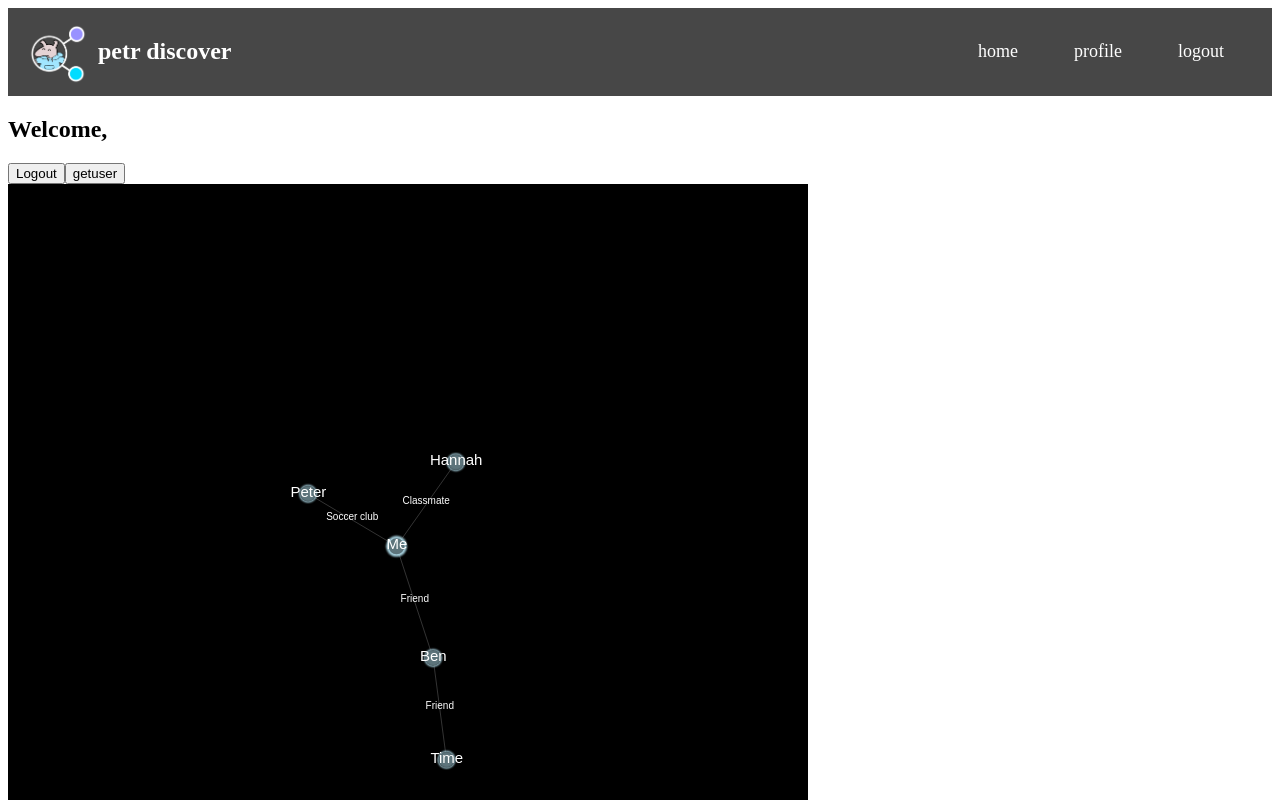
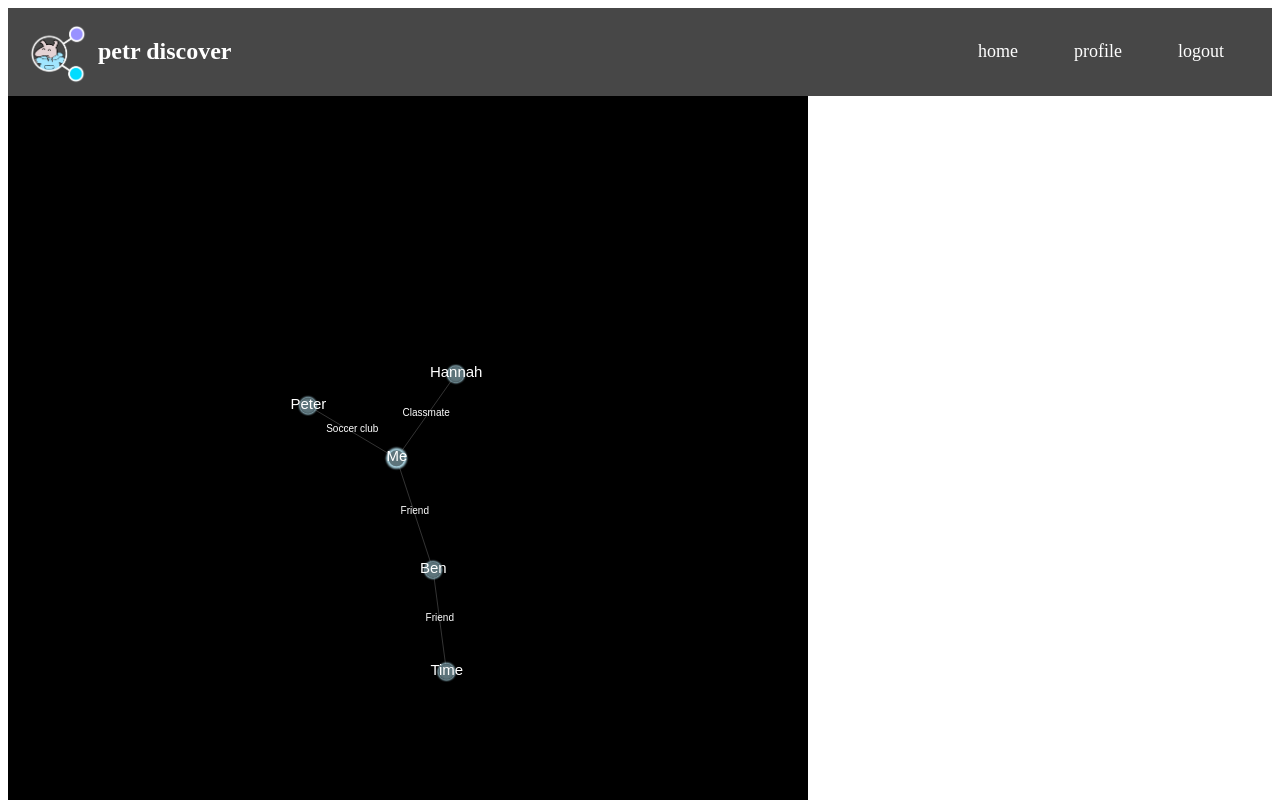
Before and after one commit to petr-discover/frontend, a React (Vite) app in the folder frontend/: page /dashboard in a window 1280 px wide. Shown: the top 800 px of the page. Built offline with nearby package versions, Linux system fonts and the light colour scheme.

Commit message:
style: fixed button layout

```diff
--- a/frontend/src/components/Dashboad/DashboardPage.jsx
+++ b/frontend/src/components/Dashboad/DashboardPage.jsx
@@ -1,36 +1,13 @@
 import React, {useState, useEffect } from "react"
-import { useNavigate } from "react-router-dom";
 import Graph from "../Graph/Graph";
 import NavBar from './NavBar'
 
 const Dashboard = () => {
-    const navigate = useNavigate();
-    const [currentUser, setCurrentUser] = useState([]);
-    const [isLoading, setIsLoading] = useState(true);
 
-    const handleLogout = () =>{
-        logout();
-        navigate('/');
-    }
 
     return (
         <>
-            <div>
-
-                <NavBar />
-                <h2>Welcome, {currentUser.username}</h2>
-                <input
-                        className="inputButton"
-                        type="button"
-                        onClick={handleLogout}
-                        value="Logout"
-                />
-                <input
-                        type="button"
-                        // onClick={handleGetUser}
-                        value="getuser"
-                />
-            </div>
+            <NavBar />
             <Graph />
         </>
     );
--- a/frontend/src/components/Dashboad/NavBar.jsx
+++ b/frontend/src/components/Dashboad/NavBar.jsx
@@ -1,7 +1,14 @@
 import React from 'react';
 import './NavBar.css';
+import { logout } from '../Provider/authService';
+import { useNavigate } from 'react-router-dom';
 
 const NavBar = () => {
+    const navigate = useNavigate();
+    const handleLogout = () =>{
+        logout();
+        navigate('/');
+    }
     return (
         <nav class="navbar">
             <div class="navbar-content">
@@ -12,7 +19,7 @@ const NavBar = () => {
                 <div class="navbar-menu">
                     <div class="navbar-item-home">home</div>
                     <div class="navbar-item-profile">profile</div>
-                    <div class="navbar-item-logout">logout</div>
+                    <div onClick={handleLogout} class="navbar-item-logout">logout</div>
                 </div>
             </div>
         </nav>
```
